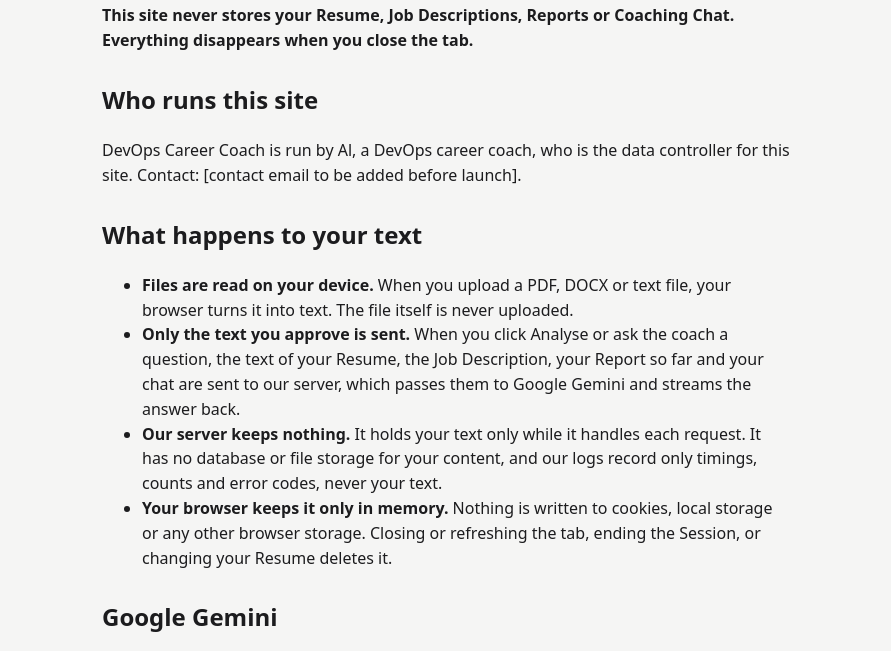
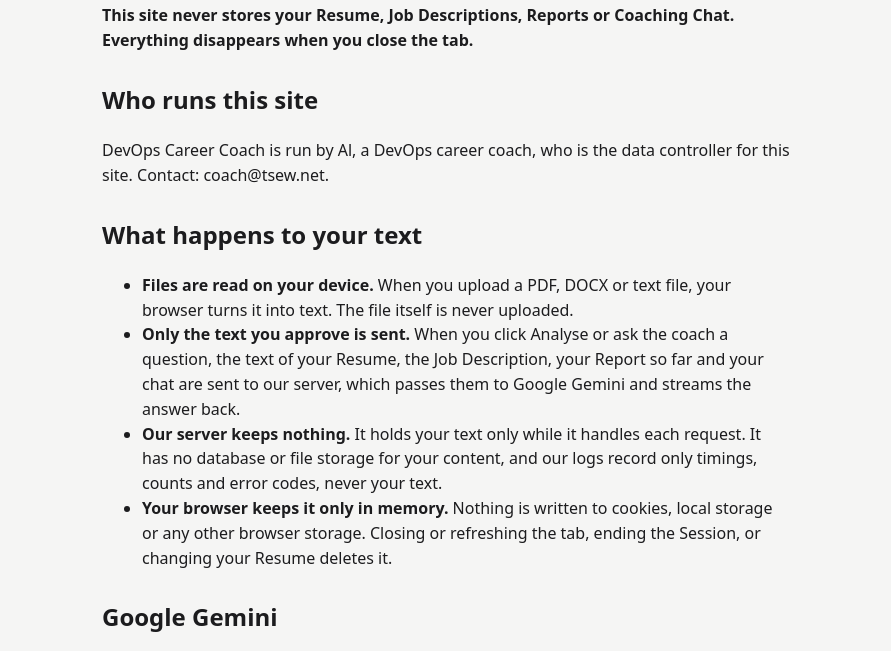
Before and after one commit to albal/coaching, a website built with Vite: page src/web/privacy.html in a window 1280 px wide. Shown: the part 149-800 px from the top of the page, without its empty margins (194-1085 px from the left). Built offline with nearby package versions, Linux system fonts and the light colour scheme.

Commit message:
Update contact email in privacy notice

```diff
--- a/src/web/privacy.html
+++ b/src/web/privacy.html
@@ -20,7 +20,7 @@
       <p class="promise">This site never stores your Resume, Job Descriptions, Reports or Coaching Chat. Everything disappears when you close the tab.</p>
 
       <h2>Who runs this site</h2>
-      <p>DevOps Career Coach is run by Al, a DevOps career coach, who is the data controller for this site. Contact: <span data-contact>[contact email to be added before launch]</span>.</p>
+      <p>DevOps Career Coach is run by Al, a DevOps career coach, who is the data controller for this site. Contact: <span data-contact>coach@tsew.net</span>.</p>
 
       <h2>What happens to your text</h2>
       <ul>
```
